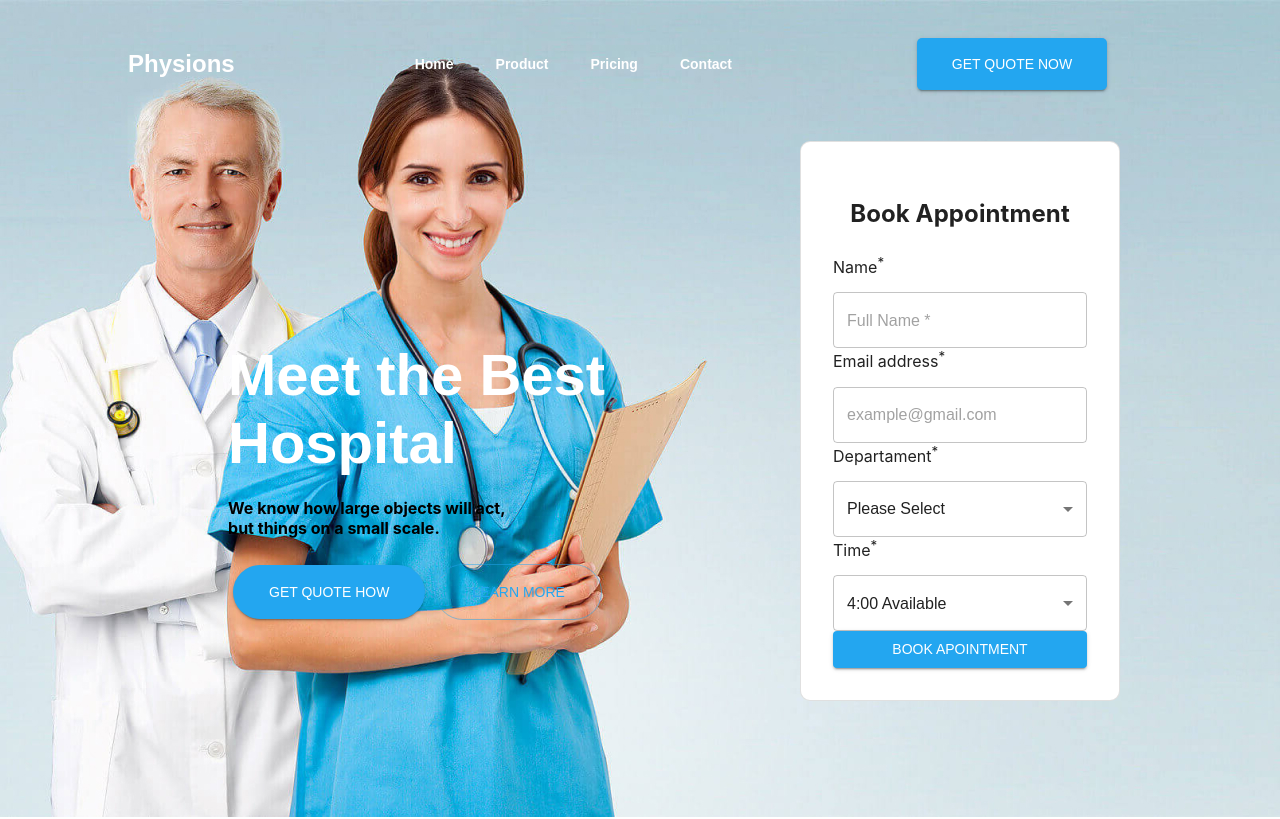
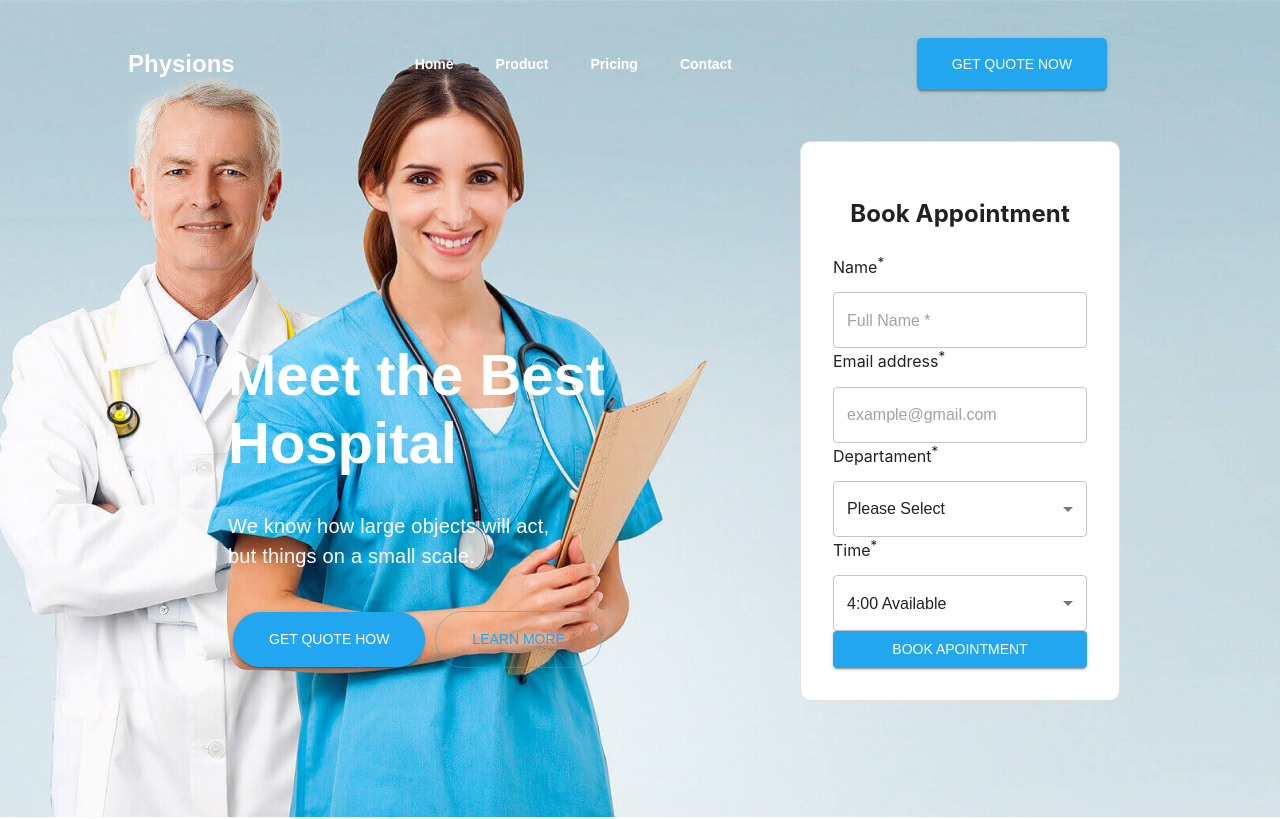
Before and after one commit to gabrielaharea/Physionic, a Next.js app in the folder my-app/: page / in a window 1280 px wide. Shown: the top 819 px of the page. Built offline with nearby package versions, Linux system fonts and the light colour scheme.

Commit message:
descriptionhome

```diff
--- a/my-app/pages/components/ButtonHome/styled.ts
+++ b/my-app/pages/components/ButtonHome/styled.ts
@@ -11,6 +11,6 @@ export const ButHome = styled.div`
   border-radius: 5px;
   padding: 15px 25px;
   margin: 0px 45px;
+}
 
-}
 `;
--- a/my-app/pages/components/HomeDescription/index.tsx
+++ b/my-app/pages/components/HomeDescription/index.tsx
@@ -2,7 +2,8 @@ import * as React from "react";
 import { Button, Typography } from "@mui/material";
 import { Box } from "@mui/system";
 import ButtonS from "@mui/material/Button";
-import {ButtonStyle} from './styled'
+import { ButtonStyle } from "./styled";
+import { TextStyled } from "./styled";
 
 const InfoHome = () => {
   return (
@@ -17,9 +18,12 @@ const InfoHome = () => {
       >
         Meet the Best <br /> Hospital
       </Typography>
-      <h4>
-        We know how large objects will act, <br /> but things on a small scale.
-      </h4>
+      <TextStyled>
+        <Typography variant="h4" gutterBottom component="div">
+          We know how large objects will act, <br /> but things on a small
+          scale.
+        </Typography>
+      </TextStyled>
       <ButtonStyle>
         <Button variant="contained">Get Quote How</Button>
         <Button variant="outlined">Learn More</Button>
--- a/my-app/pages/components/HomeDescription/styled.ts
+++ b/my-app/pages/components/HomeDescription/styled.ts
@@ -9,3 +9,22 @@ export const ButtonStyle = styled.div`
       margin: 5px;
   }
 `;
+
+export const TextStyled = styled.div`
+   .MuiTypography-h4{
+    color: #FFFFFF;
+    margin: 35px 0px;
+    font-style: normal;
+    font-weight: 500;
+    font-size: 20px;
+    line-height: 30px;
+    /* or 150% */
+    letter-spacing: 0.2px;
+    position: static;
+    width: 376px;
+    height: 60px;
+    left: 0px;
+    top: 195px;
+   }
+
+`;
```
